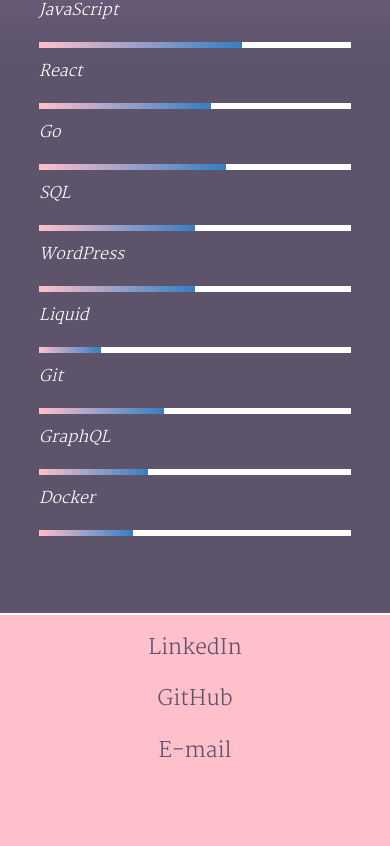
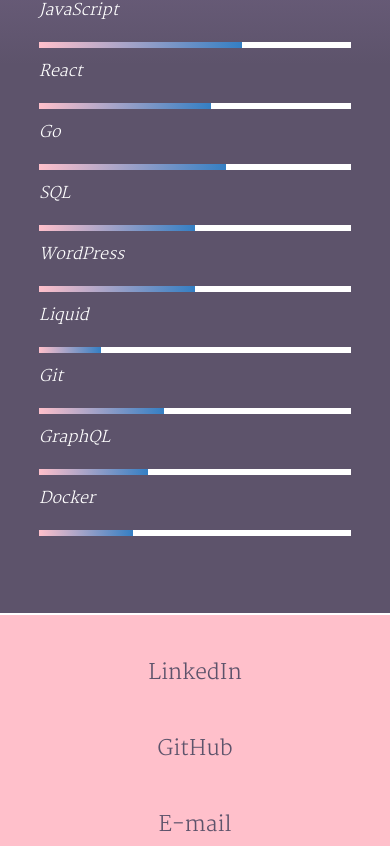
Before and after one commit to danilocangucu/my-website, a JavaScript app: page / in a window 390 px wide. Shown: the part 2570-3416 px from the top of the page. Before the commit the page ends 3354 px from the top, so only its background shows below. Built offline with nearby package versions, Linux system fonts and the light colour scheme; the HTML template or start-up script is replaced by a standard one.

Commit message:
footer padding for mobile

```diff
--- a/src/App.css
+++ b/src/App.css
@@ -692,4 +692,12 @@ ul + ul{
     flex-direction: column;
     justify-content: space-evenly;
   }
+
+  .footer-link{
+    padding-top: 40px
+  }
+
+  .footer-link+.footer-link{
+    padding-top: 40px;
+  }
 }
```
